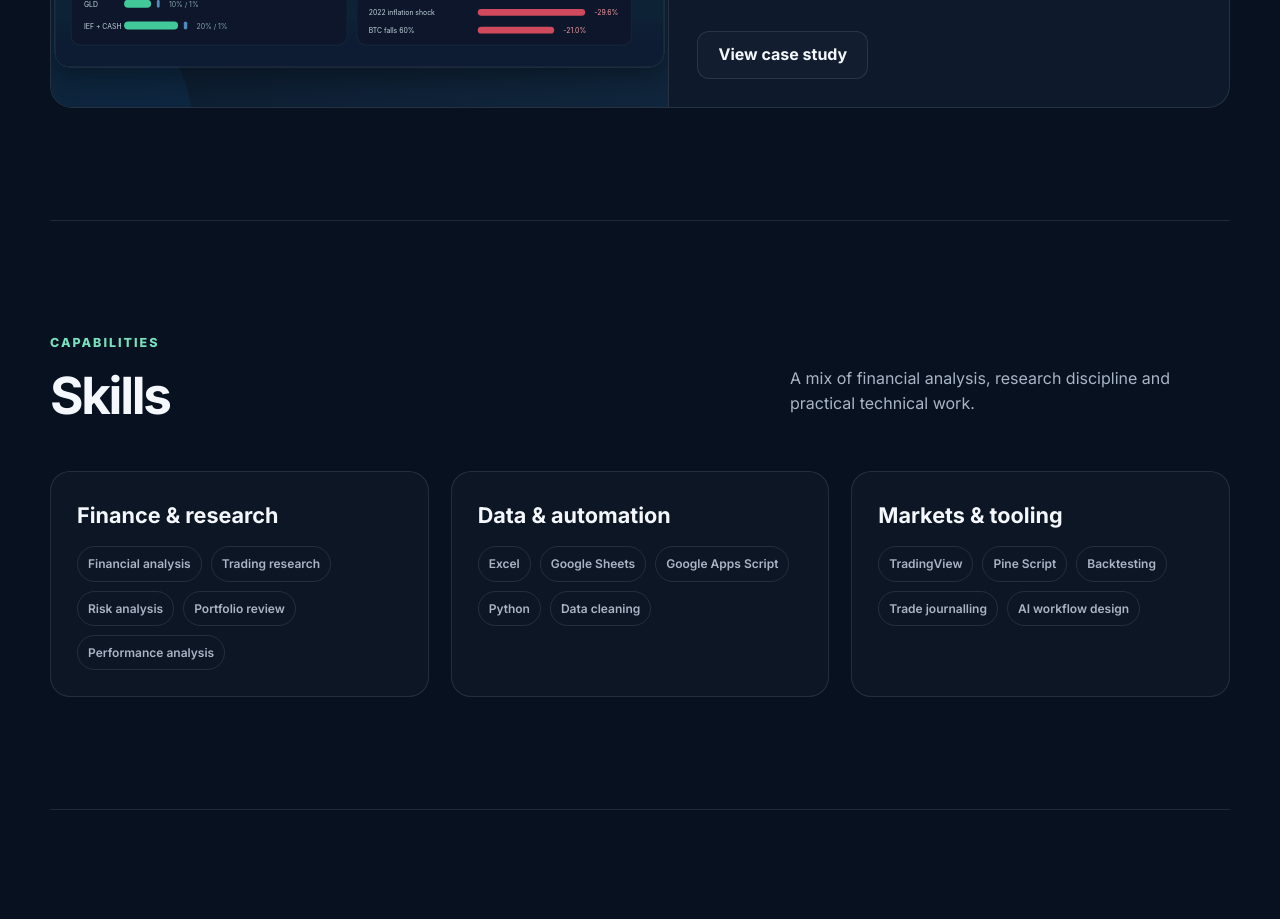
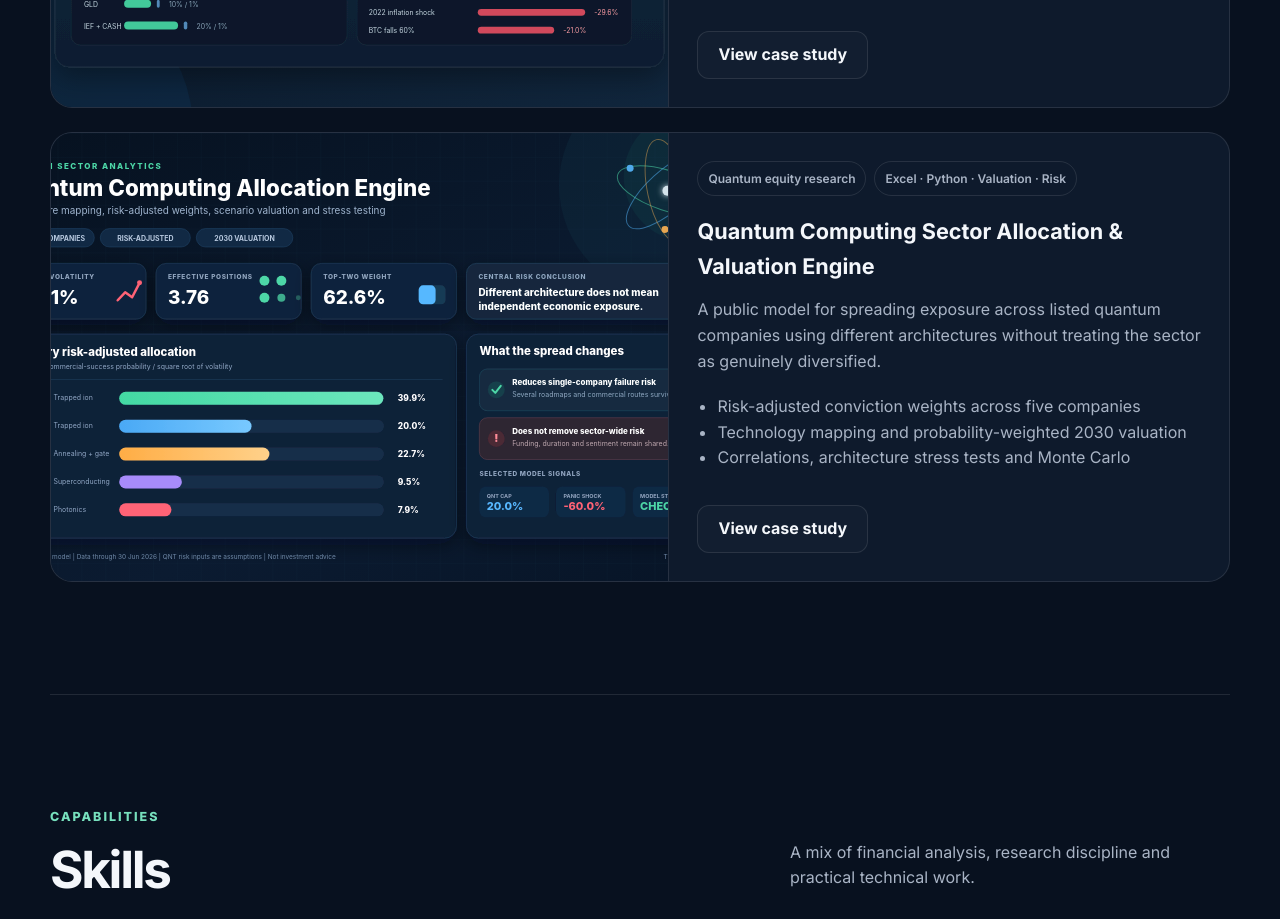
Before and after one commit to thomasrbuilds/thomasrbuilds.github.io, a plain HTML site: page index.html in a window 1280 px wide. Shown: the part 3163-4082 px from the top of the page. Drawn offline with Linux system fonts and the light colour scheme.

Commit message:
Add quantum sector allocation project

```diff
--- a/index.html
+++ b/index.html
@@ -6,7 +6,7 @@
 
   <meta
     name="description"
-    content="Thomas Rule — finance student building practical systems across trading research, portfolio risk, financial analytics and automation."
+    content="Thomas Rule — finance student building practical systems across trading research, portfolio risk, valuation, financial analytics and automation."
   >
 
   <title>Thomas Rule | Finance, Trading Research & Automation</title>
@@ -337,6 +337,47 @@
             </div>
           </article>
 
+          <article class="project-card featured">
+            <img
+              src="quantum-sector.svg"
+              alt="Quantum computing sector allocation and valuation engine preview"
+            >
+
+            <div class="project-content">
+              <div class="project-meta">
+                <span>Quantum equity research</span>
+                <span>Excel · Python · Valuation · Risk</span>
+              </div>
+
+              <h3>
+                Quantum Computing Sector Allocation &amp; Valuation Engine
+              </h3>
+
+              <p>
+                A public model for spreading exposure across listed quantum
+                companies using different architectures without treating the
+                sector as genuinely diversified.
+              </p>
+
+              <ul>
+                <li>Risk-adjusted conviction weights across five companies</li>
+                <li>Technology mapping and probability-weighted 2030 valuation</li>
+                <li>Correlations, architecture stress tests and Monte Carlo</li>
+              </ul>
+
+              <div class="hero-actions">
+                <a
+                  class="button button-secondary"
+                  href="https://github.com/thomasrbuilds/quantum-computing-sector-allocation-model"
+                  target="_blank"
+                  rel="noreferrer"
+                >
+                  View case study
+                </a>
+              </div>
+            </div>
+          </article>
+
         </div>
       </section>
 
```
Also changed, not shown: quantum-sector.svg (added).
